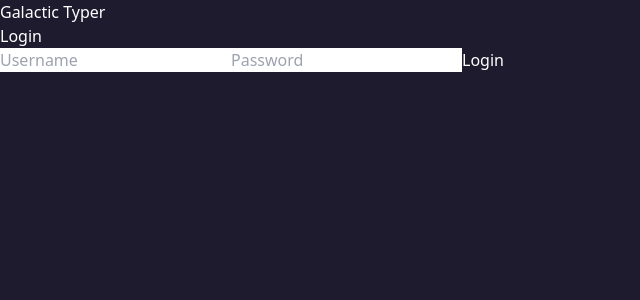
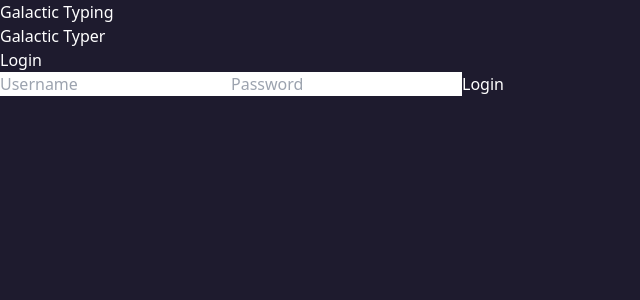
Before and after one commit to ESRAGroup08/Group-08-project-CSCE3444-fa25, a React (Vite) app: page /login in a window 1280 px wide. Shown: the top 300 px of the page, without its empty margins (0-640 px from the left). Built offline with nearby package versions, Linux system fonts and the light colour scheme; no server answers.

Commit message:
Feat: Add header and main elements for accessibility

```diff
--- a/src/App.jsx
+++ b/src/App.jsx
@@ -7,7 +7,12 @@ const socket = io('http://localhost:3000');
 function App() {
   return (
     <div className="App">
-      <Outlet context={{ socket }} />
+      <header>
+        <h1>Galactic Typing</h1>
+      </header>
+      <main>
+        <Outlet context={{ socket }} />
+      </main>
     </div>
   );
 }
```
